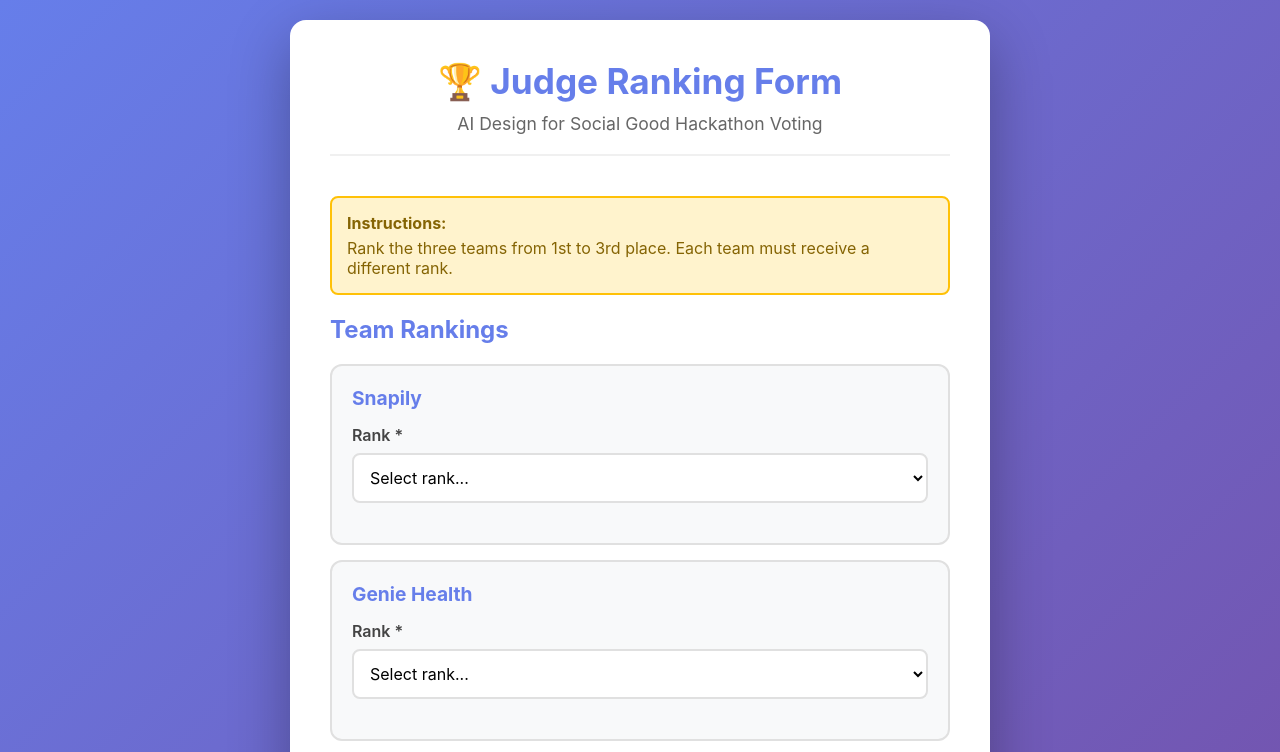
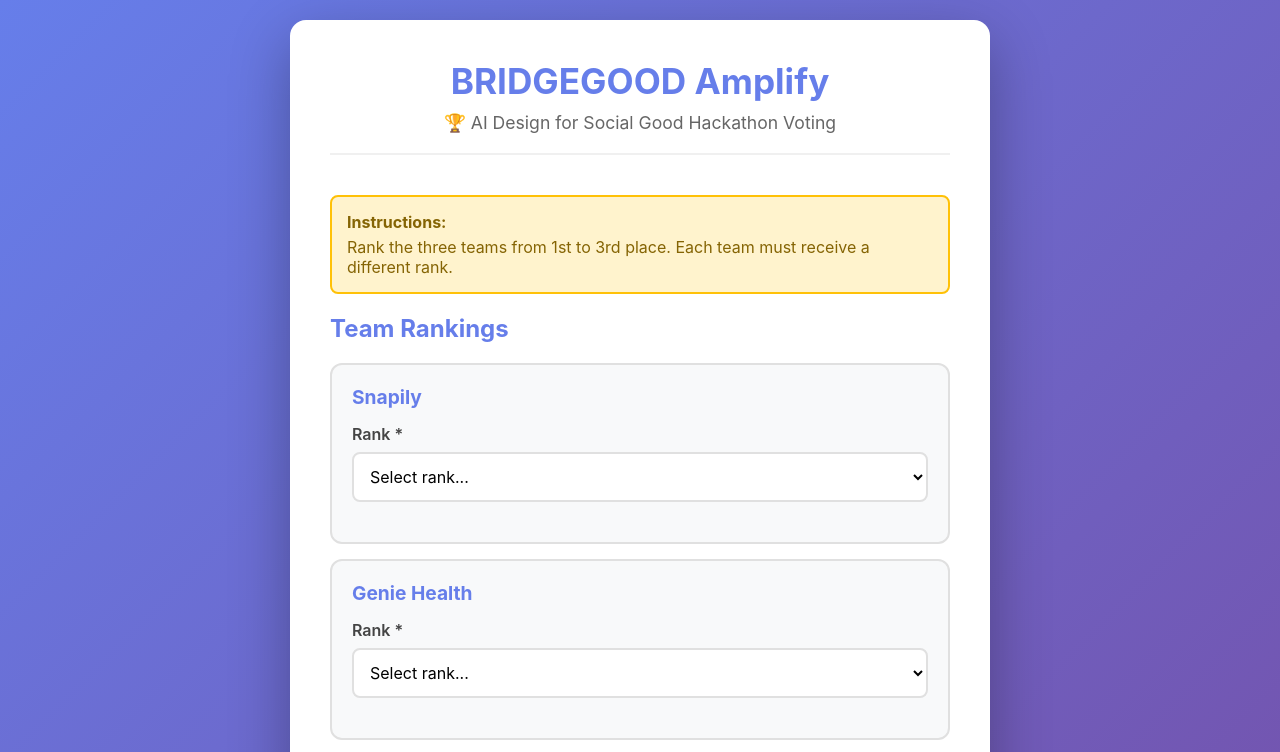
Before and after one commit to JessicaUXDI/AI-Design-for-Social-Good_Judges-rubric, a website: page index.html in a window 1280 px wide. Shown: the top 752 px of the page. Drawn offline with Linux system fonts and the light colour scheme.

Commit message:
Update header title and subtitle in index.html

```diff
--- a/index.html
+++ b/index.html
@@ -168,8 +168,8 @@
 <body>
     <div class="container">
         <header>
-            <h1>🏆 Judge Ranking Form</h1>
-            <p class="subtitle">AI Design for Social Good Hackathon Voting</p>
+            <h1>BRIDGEGOOD Amplify</h1>
+            <p class="subtitle">🏆 AI Design for Social Good Hackathon Voting</p>
         </header>
 
         <div class="instructions">
```
